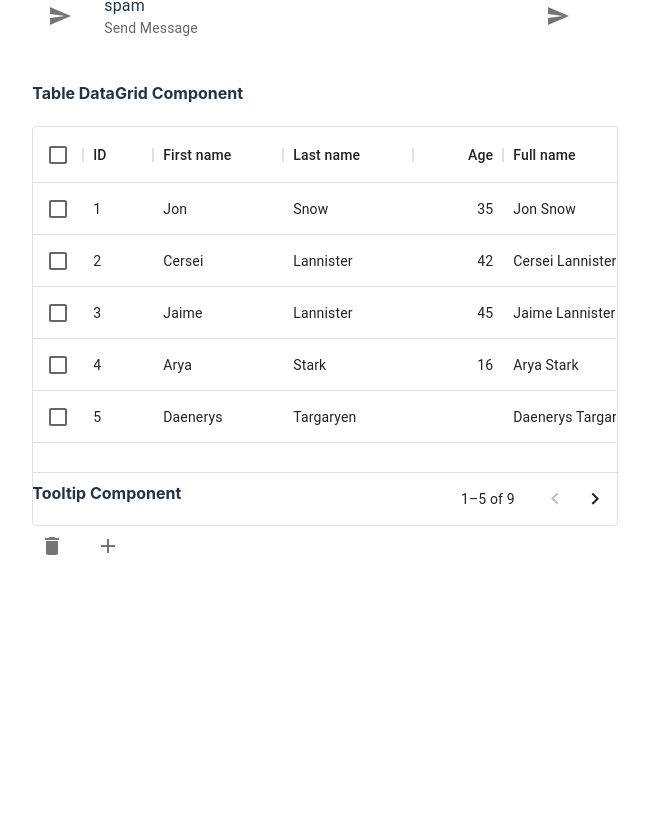
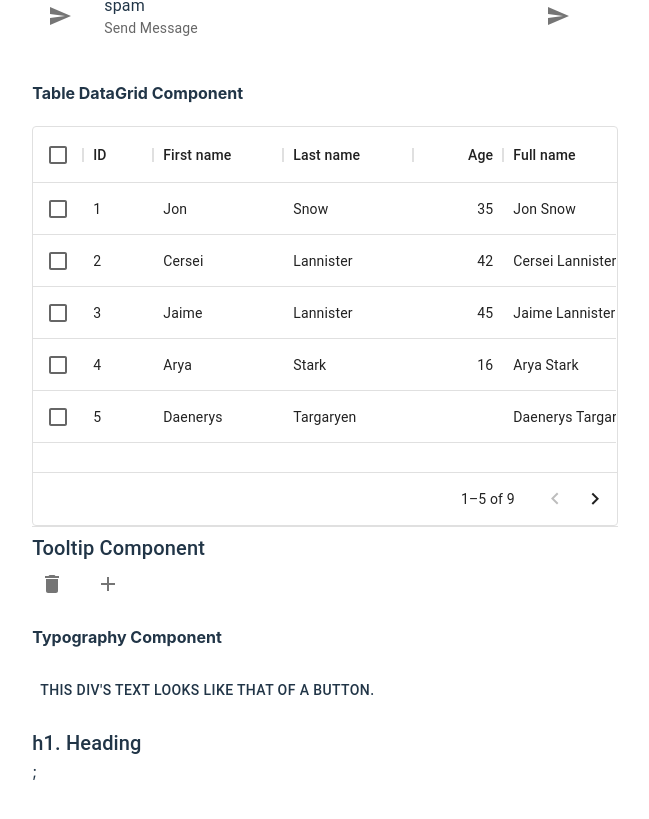
Before and after one commit to GuilhermeSousaDev/MaterialUI, a React (Vite) app in the folder react-ui/: page / in a window 1280 px wide. Shown: the part 3837-4656 px from the top of the page, without its empty margins (315-964 px from the left). Before the commit the page ends 4443 px from the top, so only its background shows below. Built offline with nearby package versions, Linux system fonts and the light colour scheme.

Commit message:
Typography Component

```diff
--- a/react-ui/src/App.jsx
+++ b/react-ui/src/App.jsx
@@ -20,9 +20,9 @@ import IconeComponent from './components/Icone';
 import ListComponent from './components/List';
 import TableComponent from './components/Table';
 import TooltipComponent from './components/Tooltip';
+import TypographyComponent from './components/Typography';
 
 function App() {
-
   return (
     <Stack sx={{ mt: 5, mb: 5 }}>
       <AutocompleteComponent />
@@ -46,6 +46,7 @@ function App() {
       <ListComponent />
       <TableComponent />
       <TooltipComponent />
+      <TypographyComponent />
     </Stack>
   )
 }
--- a/react-ui/src/components/Table.jsx
+++ b/react-ui/src/components/Table.jsx
@@ -1,5 +1,6 @@
 import * as React from 'react';
 import { DataGrid } from '@mui/x-data-grid';
+import { Divider } from '@mui/material';
 
 const columns = [
   { field: 'id', headerName: 'ID', width: 70 },
@@ -45,6 +46,7 @@ export default function TableComponent() {
         rowsPerPageOptions={[5]}
         checkboxSelection
       />
+      <Divider />
     </div>
   );
 }
--- a/react-ui/src/components/Tooltip.jsx
+++ b/react-ui/src/components/Tooltip.jsx
@@ -1,10 +1,10 @@
-import { Tooltip, IconButton, Stack, Zoom, Fade } from '@mui/material';
+import { Tooltip, IconButton, Stack, Zoom, Fade, Typography } from '@mui/material';
 import { Delete, Add } from '@mui/icons-material';
 
 export default function TooltipComponent() {
   return (
     <>
-      <h4>Tooltip Component</h4>
+      <Typography variant="h6" mt={9}>Tooltip Component</Typography>
       <Stack direction="row" spacing={2}>
         <Tooltip title="Delete" TransitionComponent={Fade} TransitionProps={{ timeout: 600 }}>
           <IconButton>
--- /dev/null
+++ b/react-ui/src/components/Typography.jsx
@@ -0,0 +1,22 @@
+import { Stack, Typography } from '@mui/material';
+import { styled } from '@mui/material/styles';
+
+const Div = styled('div')(({ theme }) => ({
+  ...theme.typography.button,
+  backgroundColor: theme.palette.background.paper,
+  padding: theme.spacing(1),
+}));
+
+export default function TypographyComponent() {
+  return (
+    <>
+      <h4>Typography Component</h4>
+      <Stack spacing={2}>
+        <Div>{"This div's text looks like that of a button."}</Div>
+        <Typography variant="h6" component="h6">
+          h1. Heading
+        </Typography>;
+      </Stack>
+    </>
+  )
+}
```
